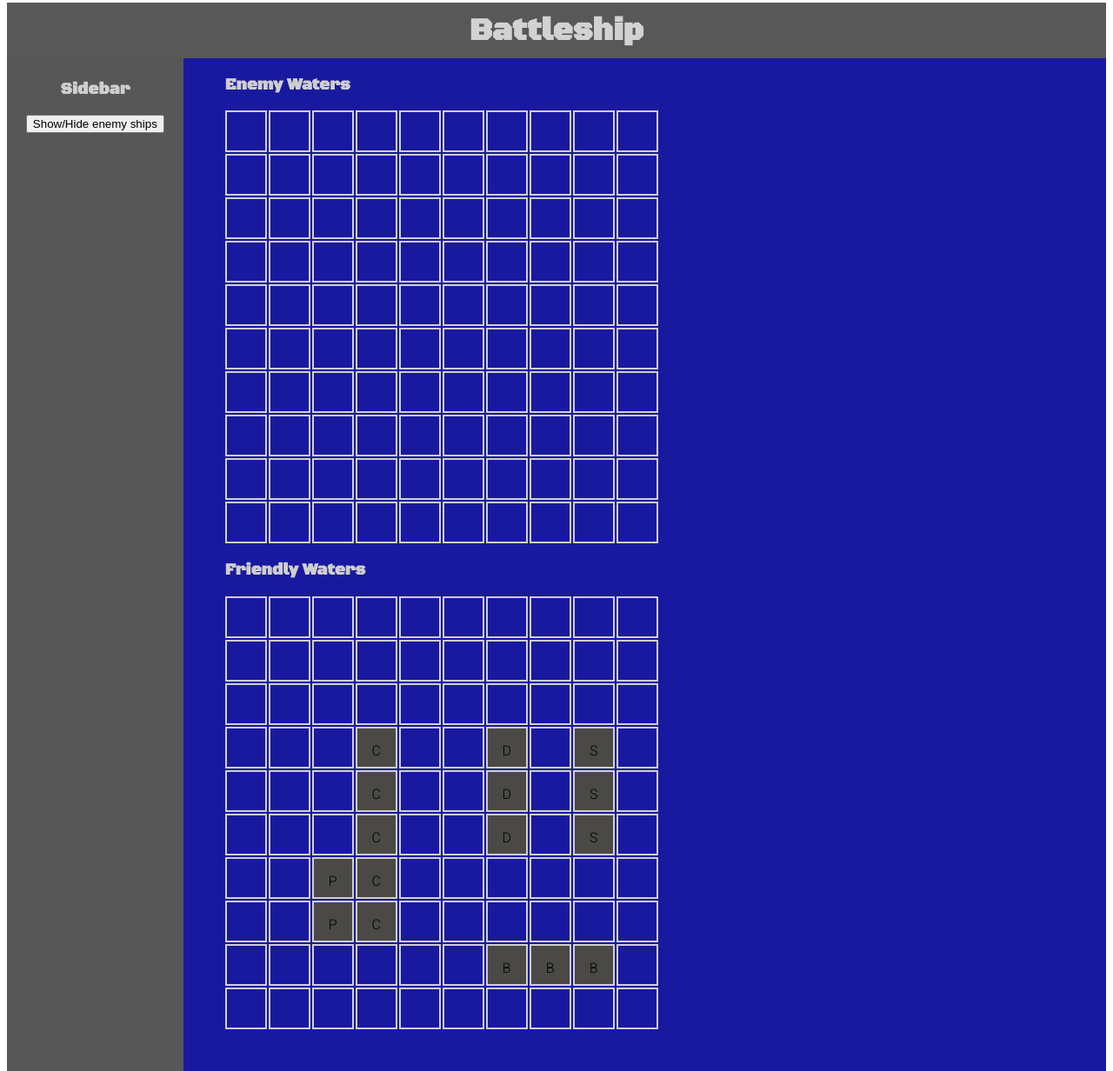
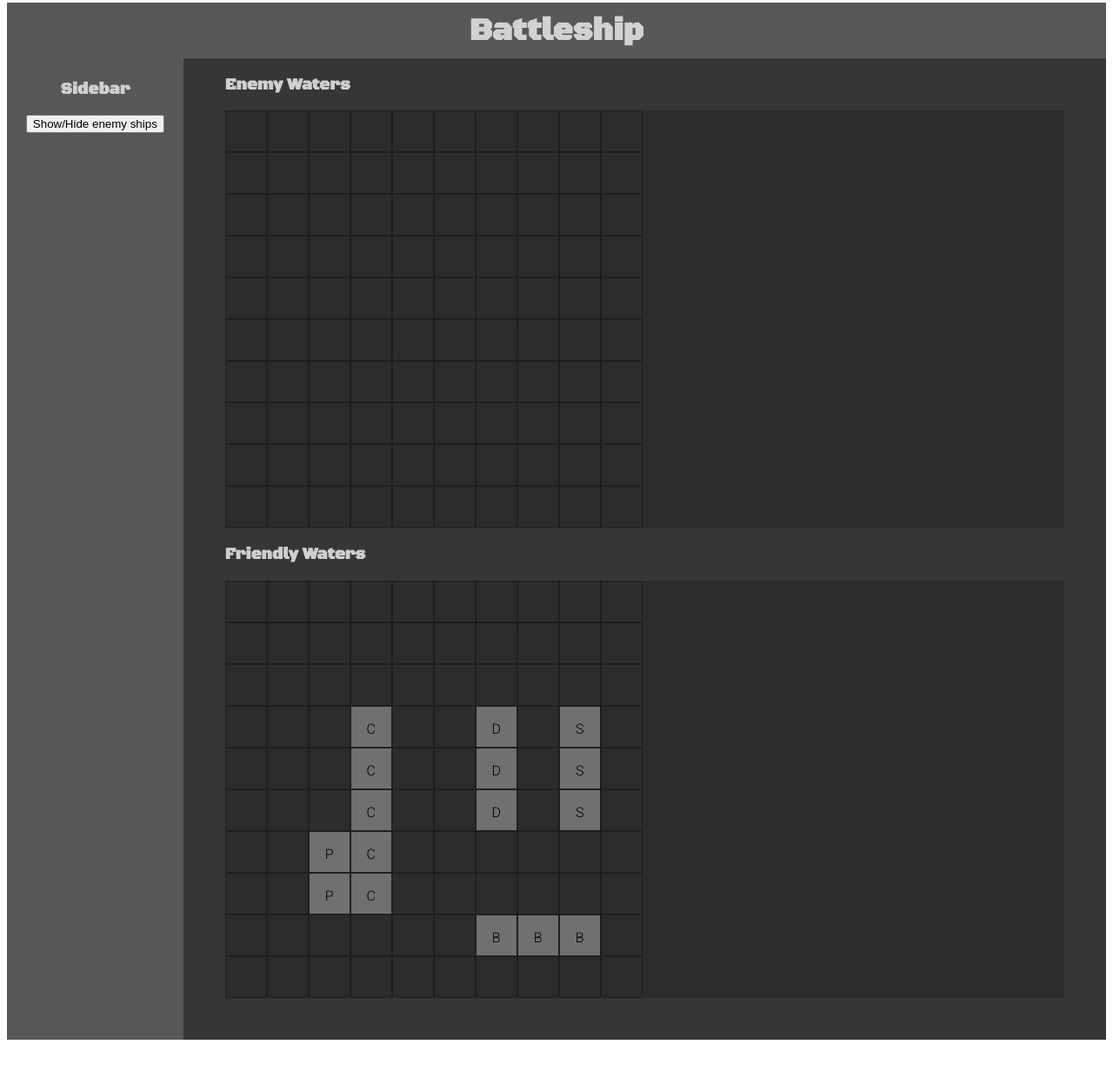
Before and after one commit to mikegecko/battleship, a website with bundled scripts: page index.html in a window 1280 px wide. Shown: the part 5-1237 px from the top of the page at 87% size. After the commit the page ends 1209 px from the top, so only its background shows below. Built offline with nearby package versions, Linux system fonts and the light colour scheme.

Commit message:
Add transition rule & adjusted color scheme

```diff
--- a/styles.css
+++ b/styles.css
@@ -28,7 +28,7 @@ body{
 .game-area{
     display: flex;
     flex-direction: column;
-    background-color: rgb(25, 25, 160);
+    background-color: #363636;
     width: 100%;
     padding: 0 3rem 3rem 3rem;
 }
@@ -36,23 +36,21 @@ body{
     display: grid;
     grid-template-columns: repeat(10,3rem);
     grid-template-rows: repeat(10,3rem);
-    column-gap: 2px;
-    row-gap: 2px;
     text-align: center;
+    background-color: #2c2c2c;
 }
 .ship-container{
     display: grid;
     grid-template-columns: repeat(10,3rem);
     grid-template-rows: repeat(10,3rem);
-    column-gap: 2px;
-    row-gap: 2px;
     text-align: center;
+    background-color: #2c2c2c;
 }
 .item{
     box-sizing: border-box;
     text-align: center;
     padding: 1rem;
-    border: 2px solid rgb(208, 206, 206);
+    border: 1px solid #1f1f1f;
 }
 .miss{
     background-color: aqua;
@@ -62,19 +60,22 @@ body{
     z-index: 2;
 }
 .valid{
+    transition: .1s;
     background-color: rgb(28, 168, 49);
 }
 .invalid{
+    transition: .1s;
     background-color: rgb(244, 68, 68);
 }
 .item:hover{
     /* background-color: rgb(66, 199, 84); */
 }
 .ship-container .item:hover{
+    /* Change this to something better */
     background-color:  rgb(100, 100, 222);
 }
 .ship{
-    background-color: rgb(74, 73, 69);
+    background-color: rgb(112, 112, 110);
     text-align: center;
     padding: 1rem;
     z-index: 1;
```
